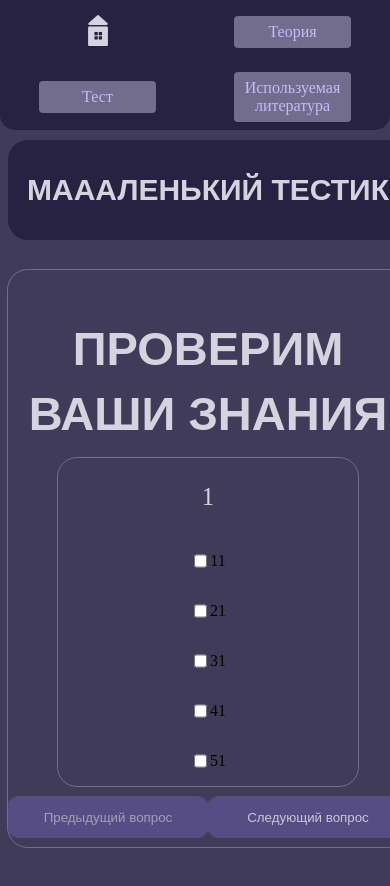
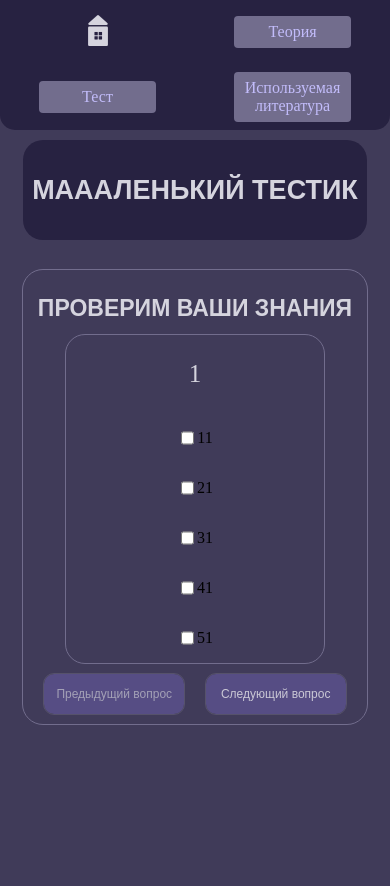
Before and after one commit to AvtoBBus/Bus_Station_22, a React (Create React App) app: page /test-page in a window 390 px wide. Shown: the top 886 px of the page. After the commit the page ends 844 px from the top, so only its background shows below. Built offline with nearby package versions, Linux system fonts and the light colour scheme.

Commit message:
testPage adaptive

```diff
--- a/src/App.css
+++ b/src/App.css
@@ -46,6 +46,10 @@
   .main-content {
     width: fit-content;
   }
+
+  .main-content>.page-title-text {
+    font-size: 27px;
+  }
 }
 
 @media all and (max-height: 850px) {
--- a/src/components/TestContainer/ui/style.css
+++ b/src/components/TestContainer/ui/style.css
@@ -59,3 +59,25 @@
     color: #403B59;
     background-color: #84C893;
 }
+
+@media all and (max-width: 1024px) {
+    .test-container-header {
+        font-size: 35px;
+    }
+}
+
+@media all and (max-width: 750px) {
+    .test-container-header {
+        --horizontalMargin: 15px;
+        font-size: 23px;
+        margin-left: var(--horizontalMargin);
+        margin-right: var(--horizontalMargin);
+    }
+}
+
+@media all and (max-width: 650px) {
+    .button {
+        width: 140px;
+        font-size: 12px;
+    }
+}
```
